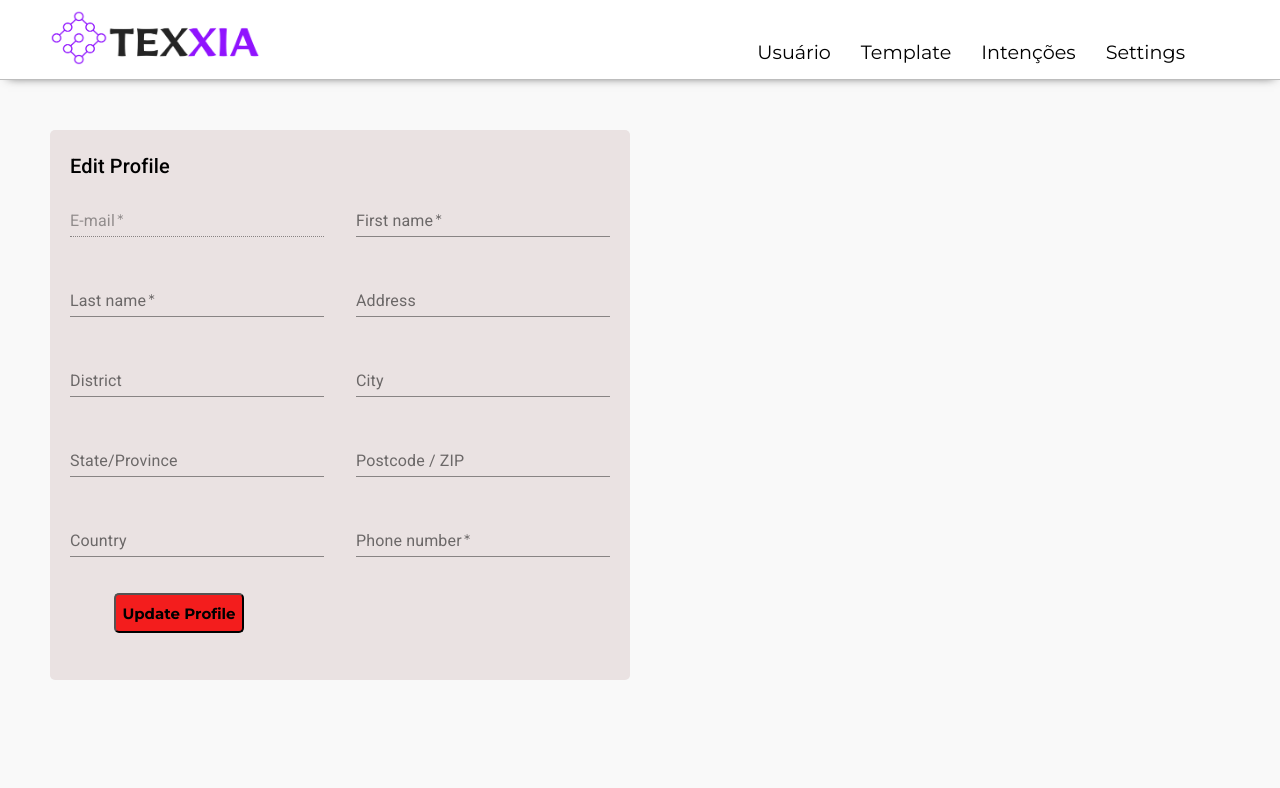
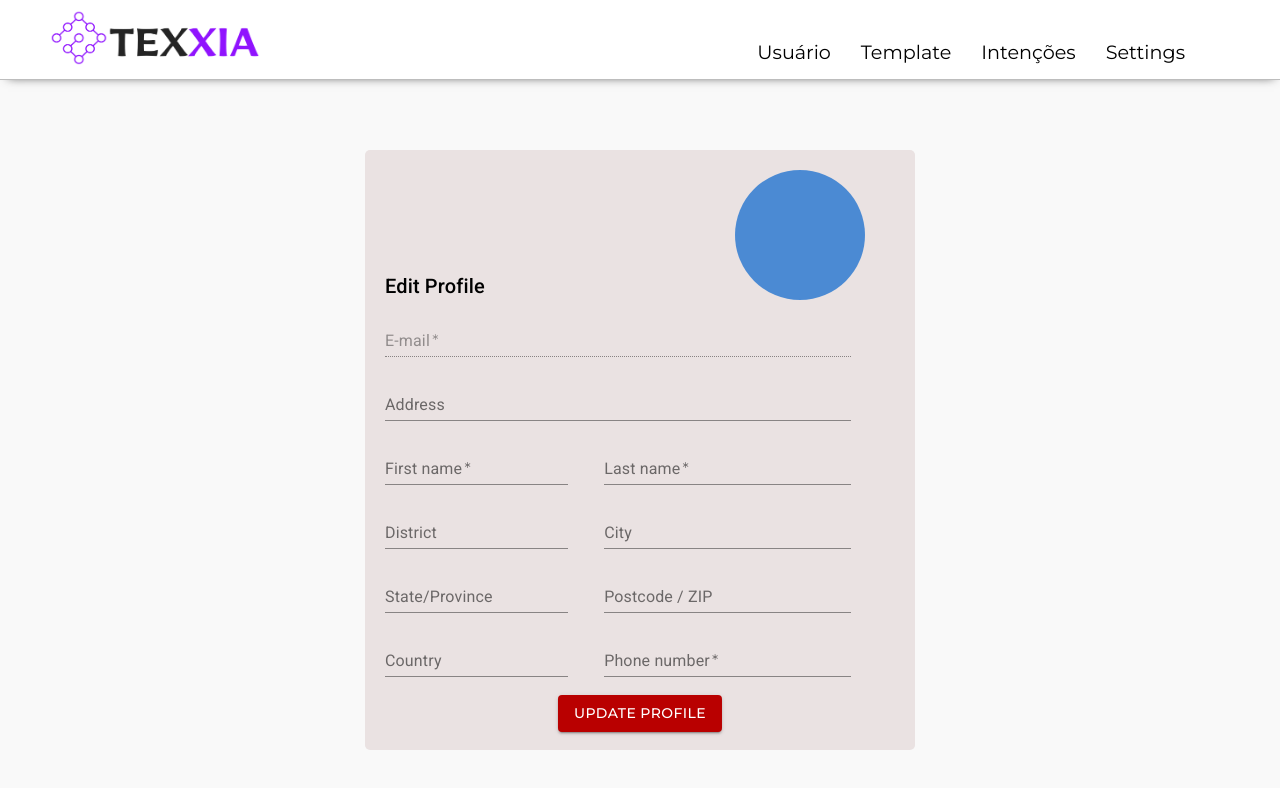
Before and after one commit to Gabriel-Duarte-dev/builder, a React (Create React App) app: page /user in a window 1280 px wide. Shown: the top 788 px of the page. Built offline with nearby package versions, Linux system fonts and the light colour scheme; no server answers.

Commit message:
Pagina de alteração do usuario

```diff
--- a/src/Styles/User.css
+++ b/src/Styles/User.css
@@ -1,38 +1,39 @@
 .fundo{
-
     background-color:rgba(233, 225, 225, 0.945);
-    margin-left: 50px;
+    position: absolute;
+    left: 50%;
+    top: 50%;
+    transform: translate(-50%, -50%);
     padding: 20px;
     margin-top: 50px;
-    height: 550px;
-    width: 580px;
+    height: 600px;
+    width: 550px;
     border-radius: 5px;
+}
+
+.campos{
+    margin-top: 100px;
+}
+
+.foto{
+    position: absolute;
+    background-color:rgba(66, 134, 211, 0.945);
+    margin-left: 350px;
+    height: 130px;
+    width: 130px;
+    border-radius: 80px;
 
 }
 
 
-/* .fundo2{
-    position: absolute;
-    background-color:rgba(163, 39, 39, 0.945);
-    margin-left: 500px;
-    padding: 5px;
-    margin-top: 50px;
-    height: 100px;
-    width: 100px;
-    border-radius: 50px;
-
-}  */
+.fundo .contentForm .botao {
+    background: rgb(185, 0, 0);
+    color: #fff;
+    cursor: pointer;
+    position: relative;
+    left: 50%;
+    transform: translateX(-50%);
+    top: 10px;
 
 
-.botao{
-    border-radius: 5px;
-    background-color: rgb(243, 29, 29);
-    height: 40px;
-    width: 130px;
-    font-size: 15px;
-    font-weight: bolder;
-    cursor: pointer;
-    margin-top: 20px;
-    margin-left: 60px ;
-
 }
--- a/src/pages/User.jsx
+++ b/src/pages/User.jsx
@@ -1,43 +1,67 @@
 import React, { useState, useEffect } from "react"
-import {Link} from 'react-router-dom'
+import { Link } from 'react-router-dom'
 import Header from './Header.jsx'
 import "../Styles/User.css"
 import Grid from '@material-ui/core/Grid';
 import Typography from '@material-ui/core/Typography';
 import TextField from '@material-ui/core/TextField';
 import api from '../api'
+import Button from '@material-ui/core/Button'
+import Snackbar from '@material-ui/core/Snackbar';
+import MuiAlert from '@material-ui/lab/Alert';
 
+function Alert(props) {
+  return <MuiAlert elevation={6} variant="filled" {...props} />;
+}
 
 const userInfo = {
-        email:"dev@texxia.com.br",
-        password:"Senh@123"
+  email: "dev@texxia.com.br",
+  password: "Senh@123"
 }
 
 function User() {
 
-    const [token,     setToken    ] = useState("");
+  const [token, setToken] = useState("");
   const [firstName, setFirstName] = useState("");
-    const [email,     setEmail    ] = useState("");
-    const [lastName,  setLastName ] = useState("");
-    const [endereco,  setEndereco ] = useState("");
-    const [bairro,    setBairro   ] = useState("");
-    const [cidade,    setCidade   ] = useState("");
-    const [estado,    setEstado   ] = useState("");
-    const [telefone,  setTelefone ] = useState("");
-    const [cep,       setCep      ] = useState("");
-    const [pais,      setPais     ] = useState("");
+  const [email, setEmail] = useState("");
+  const [lastName, setLastName] = useState("");
+  const [endereco, setEndereco] = useState("");
+  const [bairro, setBairro] = useState("");
+  const [cidade, setCidade] = useState("");
+  const [estado, setEstado] = useState("");
+  const [telefone, setTelefone] = useState("");
+  const [cep, setCep] = useState("");
+  const [pais, setPais] = useState("");
+  const [open, setOpen] = React.useState(false);
+  const [alertOpen, setAlertOpen] = React.useState(false);
+  const alertClose = (event, reason) => {
+    if (reason === 'clickaway') {
+      return;
+    }
+
+    setAlertOpen(false);
+  };
+
+  const handleOpen = () => {
+    setOpen(true);
+  };
+
+  const handleClose = () => {
+    setOpen(false);
+  };
 
 
 
-
-    useEffect(()=>{
+  useEffect(() => {
     receber()
 
-    },[])
+  }, [])
 
-    async function receber(){
+
+
+  async function receber() {
     //APAGAR DEPOIS
-        const res_auth = await api.post('/accounts/authenticate',userInfo)
+    const res_auth = await api.post('/accounts/authenticate', userInfo)
     const token = res_auth.data.jwtToken
 
     const config = {
@@ -48,16 +72,16 @@ import api from '../api'
     try {
       const response = await api.get('/accounts/601d7273cee6ff327072bd74', config)
       const data = response.data
-            setEmail      (data.email      === undefined ? "" : data.email);
-            setFirstName  (data.firstName  === undefined ? "" : data.firstName);
-            setLastName   (data.lastName   === undefined ? "" : data.lastName);
-            setEndereco   (data.endereco   === undefined ? "" : data.endereco);
-            setBairro     (data.bairro     === undefined ? "" : data.bairro);
-            setCidade     (data.cidade     === undefined ? "" : data.cidade);
-            setEstado     (data.estado     === undefined ? "" : data.estado) ;
-            setTelefone   (data.telefone   === undefined ? "" : data.telefone);
-            setCep        (data.cep        === undefined ? "" : data.cep);
-            setPais       (data.pais       === undefined ? "" : data.pais);
+      setEmail(data.email === undefined ? "" : data.email);
+      setFirstName(data.firstName === undefined ? "" : data.firstName);
+      setLastName(data.lastName === undefined ? "" : data.lastName);
+      setEndereco(data.endereco === undefined ? "" : data.endereco);
+      setBairro(data.bairro === undefined ? "" : data.bairro);
+      setCidade(data.cidade === undefined ? "" : data.cidade);
+      setEstado(data.estado === undefined ? "" : data.estado);
+      setTelefone(data.telefone === undefined ? "" : data.telefone);
+      setCep(data.cep === undefined ? "" : data.cep);
+      setPais(data.pais === undefined ? "" : data.pais);
 
 
       console.log(data)
@@ -66,24 +90,26 @@ import api from '../api'
     }
   }
 
-    async function enviar(){
+  async function enviar() {
     try {
       const body = {
-                firstName : firstName,
-                email     : email,
-                lastName  : lastName,
-                endereco  : endereco,
-                bairro    : bairro,
-                cidade    : cidade,
-                estado    : estado,
-                telefone  : telefone,
-                cep       : cep,
-                pais      : pais,
+        firstName: firstName,
+        email: email,
+        lastName: lastName,
+        endereco: endereco,
+        bairro: bairro,
+        cidade: cidade,
+        estado: estado,
+        telefone: telefone,
+        cep: cep,
+        pais: pais,
 
       }
-                alert("Informações atualizadas com sucesso!")
 
-            const res = await api.put('/accounts/601d7273cee6ff327072bd74',body, token)
+      handleOpen()
+
+      const res = await api.put('/accounts/601d7273cee6ff327072bd74', body, token)
+
     } catch (error) {
       console.log(error)
       alert("Erro ao atualizar as informações")
@@ -92,25 +118,28 @@ import api from '../api'
   return (
 
     <div>
-         <Header></Header>
+      <Header/>
 
-
-
+        <Snackbar open={open} autoHideDuration={6000} onClose={handleClose}>
+            <Alert onClose={handleClose} severity="success">
+              This is a success message!
+            </Alert>
+        </Snackbar>
 
       <div className="fundo">
-
+        <div className="foto" />
         <React.Fragment>
-
+          <div className="campos">
             {/* Titulo da Div */}
             <Typography variant="h6" gutterBottom>
               Edit Profile
         </Typography>
 
             {/* Conteiner que engloba todos os campos, se for adicionar um campo novo terá que ser dentro deste conteiner */}
-        <Grid container spacing={4}>
+            <Grid className="contentForm" container spacing={2}>
 
               {/* Criação do campo "E-mail" */}
-          <Grid item xs={12} sm={6}>
+              <Grid item xs={11}  >
                 <TextField
                   disabled={true}
                   required
@@ -119,20 +148,32 @@ import api from '../api'
                   name="email"
                   fullWidth
                   value={email}
-              onChange={(textoEmail)=>setFirstName(textoEmail.target.value)}
+                  onChange={(textoEmail) => setFirstName(textoEmail.target.value)}
+                />
+              </Grid>
+
+              {/* Criação do campo "Address" */}
+              <Grid item xs={11} >
+                <TextField
+                  label="Address"
+                  id="address"
+                  name="address"
+                  value={endereco}
+                  onChange={(texoEndereco) => setEndereco(texoEndereco.target.value)}
+                  fullWidth
                 />
               </Grid>
 
               {/* Criação do campo "Firs Name" */}
-          <Grid item xs={12} sm={6}>
+              <Grid item xs={12} sm={5}>
                 <TextField
                   required
                   label="First name"
                   id="firstName"
                   name="firstName"
                   value={firstName}
-              onChange={(textoNome)=>setFirstName(textoNome.target.value)}
-              fullWidth
+                  onChange={(textoNome) => setFirstName(textoNome.target.value)}
+
                 />
               </Grid>
 
@@ -144,33 +185,20 @@ import api from '../api'
                   id="lastName"
                   name="lastName"
                   value={lastName}
-              onChange={(textoSobrenome)=>setLastName(textoSobrenome.target.value)}
-              fullWidth
-
-            />
-          </Grid>
-
-          {/* Criação do campo "Address" */}
-          <Grid item xs={12} sm={6}>
-            <TextField
-            label="Address"
-            id="address"
-            name="address"
-            value={endereco}
-            onChange={(texoEndereco)=>setEndereco(texoEndereco.target.value)}
+                  onChange={(textoSobrenome) => setLastName(textoSobrenome.target.value)}
                   fullWidth
                 />
               </Grid>
 
               {/* Criação do campo "District" */}
-          <Grid item xs={12} sm={6}>
+              <Grid item xs={12} sm={5}>
                 <TextField
                   label="District"
                   id="district"
                   name="district"
                   value={bairro}
-            onChange={(textoBairro)=>setBairro(textoBairro.target.value)}
-            fullWidth
+                  onChange={(textoBairro) => setBairro(textoBairro.target.value)}
+
                 />
               </Grid>
 
@@ -181,22 +209,22 @@ import api from '../api'
                   id="city"
                   name="city"
                   value={cidade}
-            onChange={(textoCidade)=>setCidade(textoCidade.target.value)}
+                  onChange={(textoCidade) => setCidade(textoCidade.target.value)}
                   fullWidth
                 />
               </Grid>
 
 
 
-          {/* Criação do campo "State/Region" */}
-          <Grid item xs={12} sm={6}>
+              {/* Criação do campo "State/Province" */}
+              <Grid item xs={12} sm={5}>
                 <TextField
                   label="State/Province"
                   id="state"
                   name="state"
                   value={estado}
-            onChange={(textoEstado)=>setEstado(textoEstado.target.value)}
-            fullWidth
+                  onChange={(textoEstado) => setEstado(textoEstado.target.value)}
+
                 />
               </Grid>
 
@@ -207,20 +235,20 @@ import api from '../api'
                   id="zip"
                   name="zip"
                   value={cep}
-              onChange={(textoCep)=>setCep(textoCep.target.value)}
+                  onChange={(textoCep) => setCep(textoCep.target.value)}
                   fullWidth
                 />
               </Grid>
 
               {/* Criação do campo "Country" */}
-          <Grid item xs={12} sm={6}>
+              <Grid item xs={12} sm={5}>
                 <TextField
                   label="Country"
                   id="country"
                   name="country"
                   value={pais}
-              onChange={(textoPais)=>setPais(textoPais.target.value)}
-              fullWidth
+                  onChange={(textoPais) => setPais(textoPais.target.value)}
+
                 />
               </Grid>
 
@@ -232,20 +260,32 @@ import api from '../api'
                   id="phone"
                   name="phone"
                   value={telefone}
-              onChange={(textoTelefone)=>setTelefone(textoTelefone.target.value)}
+                  onChange={(textoTelefone) => setTelefone(textoTelefone.target.value)}
                   fullWidth
 
                 />
               </Grid>
 
               {/* Botão "Update Profile" */}
-          <button  className="botao" onClick={()=>enviar()} >Update Profile</button>
+              {/* <button  className="botao" onClick={()=>enviar()} >Update Profile</button>  */}
+
+                <Button
+                  variant="contained"
+                  className="botao"
+                  onClick={() => enviar()}>
+                  Update Profile
+                </Button>
+
+
 
             </Grid>
+          </div>
         </React.Fragment>
       </div>
+
+
+
     </div>
-
   );
 }
 export default User;
```
Lines whose indentation alone changed are shown as unchanged.
